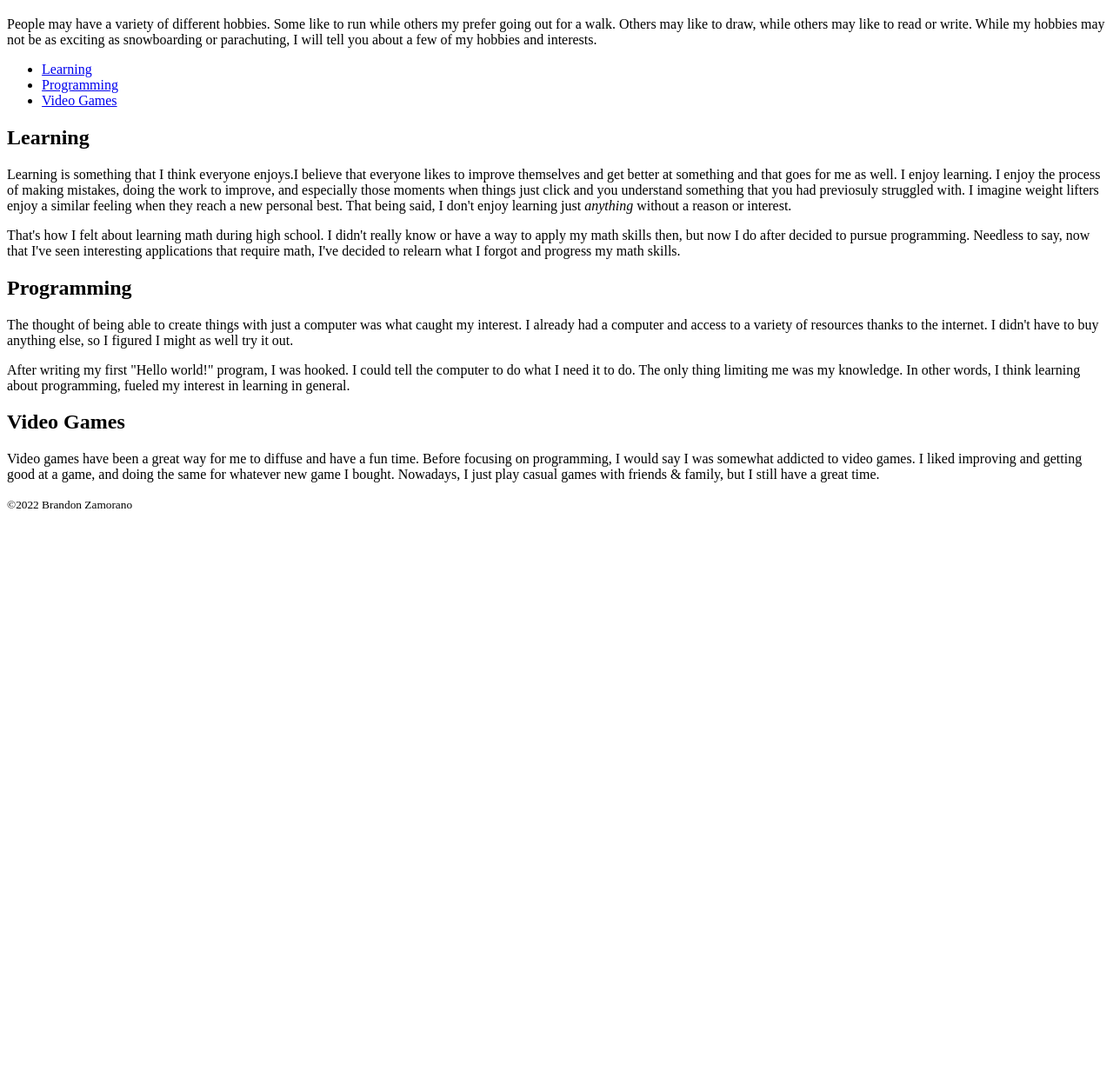
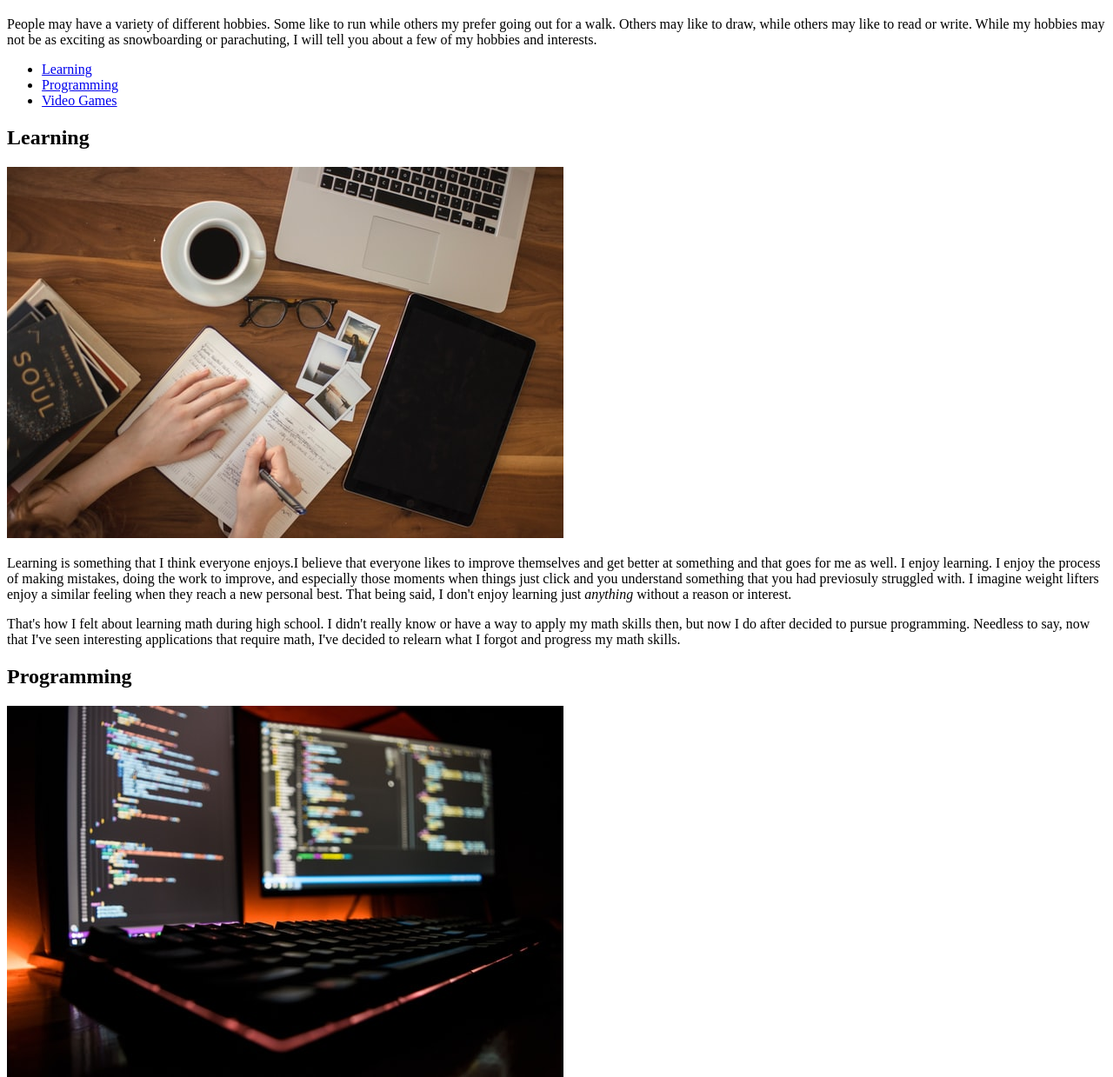
Before and after one commit to KC-LC101-June-22/js-assignment-4-html-me-something-BrandonZamorano, a website: page index.html in a window 1280 px wide. Shown: the part 61-1300 px from the top of the page at 87% size. Before the commit the page ends 800 px from the top, so only its background shows below. Drawn offline with Linux system fonts and the light colour scheme.

Commit message:
add images

```diff
--- a/index.html
+++ b/index.html
@@ -22,6 +22,7 @@
         <main>
             <article>
                 <h2>Learning</h2>
+                <img src="./images/learning.jpg">
                 <p>Learning is something that I think everyone enjoys.I believe
                 that everyone likes to improve themselves and get better at
                 something and that goes for me as well. I enjoy learning. I
@@ -41,6 +42,7 @@
             </article>
             <article>
                 <h2>Programming</h2>
+                <img src="./images/programming.jpg">
                 <p>The thought of being able to create things with just a
                 computer was what caught my interest. I already had a computer
                 and access to a variety of resources thanks to the internet. I
@@ -56,6 +58,7 @@
 
             <article>
                 <h2>Video Games</h2>
+                <img src="./images/gaming.jpg">
                 <p>Video games have been a great way for me to diffuse and have
                 a fun time. Before focusing on programming, I would say I was
                 somewhat addicted to video games. I liked improving and getting
```
Also changed, not shown: images/gaming.jpg (added), images/learning.jpg (added), images/programming.jpg (added).
